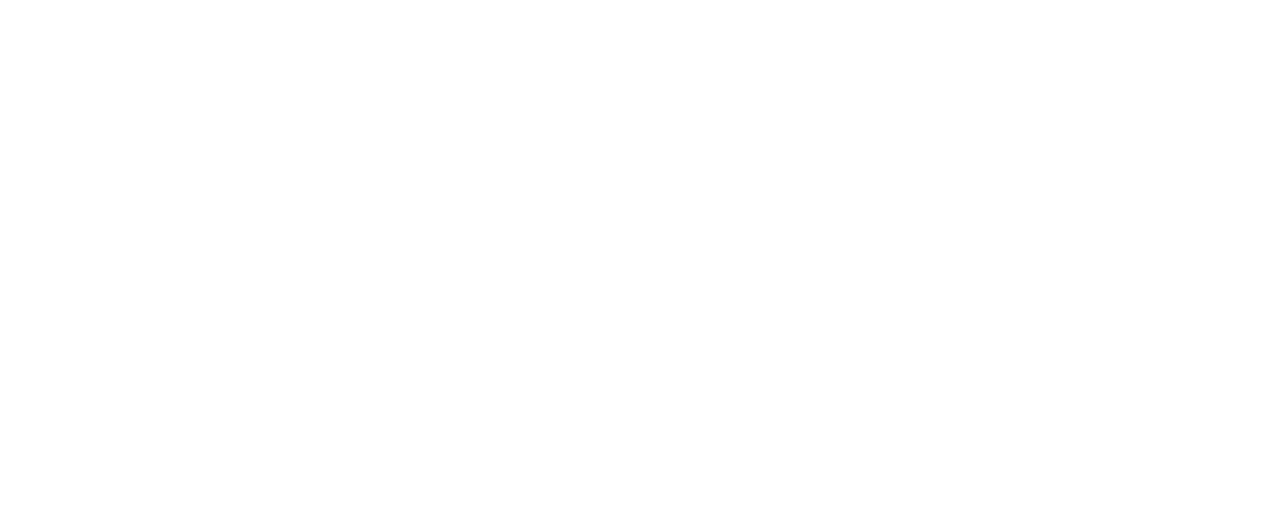
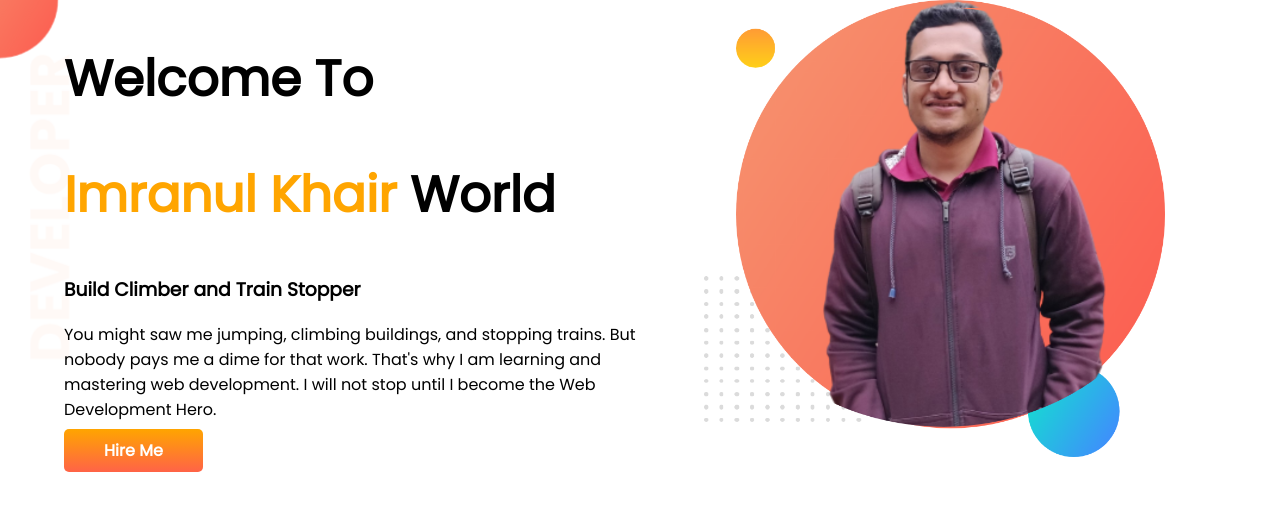
Before and after one commit to Imran-CSE46/-developer-portfolio, a plain HTML site: page index.html in a window 1280 px wide. Drawn offline with Linux system fonts and the light colour scheme.

Commit message:
top banner added

```diff
--- a/index.html
+++ b/index.html
@@ -1,13 +1,36 @@
 <!DOCTYPE html>
 <html lang="en">
+
 <head>
     <meta charset="UTF-8">
     <meta http-equiv="X-UA-Compatible" content="IE=edge">
     <meta name="viewport" content="width=device-width, initial-scale=1.0">
     <title>Imran Portfolio</title>
+    <link rel="preconnect" href="https://fonts.googleapis.com">
+    <link rel="preconnect" href="https://fonts.gstatic.com" crossorigin>
+    <link href="https://fonts.googleapis.com/css2?family=Poppins&display=swap" rel="stylesheet">
     <link rel="stylesheet" href="style.css">
 </head>
+
 <body>
+    <section class="top-banner">
+        <div class="half-width">
+            <h1>Welcome To</h1>
+            <h1><span class="orange-color">Imranul Khair</span> World</h1>
+            <h3>Build Climber and Train Stopper</h3>
+            <p>You might saw me jumping, climbing buildings, and stopping trains. But nobody pays me a dime for that
+                work.
+                That's why I am learning and mastering web development. I will not stop until I become the Web
+                Development
+                Hero.
+            </p>
+            <a class="link-button" target="_blank" href="https://www.linkedin.com/in/imranul-khair-175732171/">Hire
+                Me</a>
+        </div>
+        <div class="half-width">
+            <img src="images/Imran.png" alt="">
+        </div>
+    </section>
+</body>
 
-</body>
 </html>
--- a/style.css
+++ b/style.css
@@ -0,0 +1,39 @@
+body {
+    font-family: 'Poppins', sans-serif;
+    margin: 0;
+}
+
+h1 {
+    font-size: 50px;
+}
+
+.orange-color {
+    color: orange;
+}
+
+section {
+    display: flex;
+}
+
+.half-width {
+    width: 50%;
+    padding-left: 5%;
+}
+
+.half-width img {
+    width: 80%;
+}
+
+.link-button {
+    text-decoration: none;
+    background-image: linear-gradient(orange, tomato);
+    color: white;
+    font-weight: 700;
+    padding: 10px 40px;
+    border-radius: 5px;
+}
+
+.top-banner {
+    background-image: url(images/top-banner.png);
+    background-repeat: no-repeat;
+}
```
Also changed, not shown: images/Imran.png (added), images/Imran2.png (added), images/dream-bg.png (added), images/exp-bg.png (added), images/jhankar.png (added), images/jhankar2.png (added), images/my-bg.png (added), images/my-bg2.png (added), images/top-banner.png (added), 7 other files.
